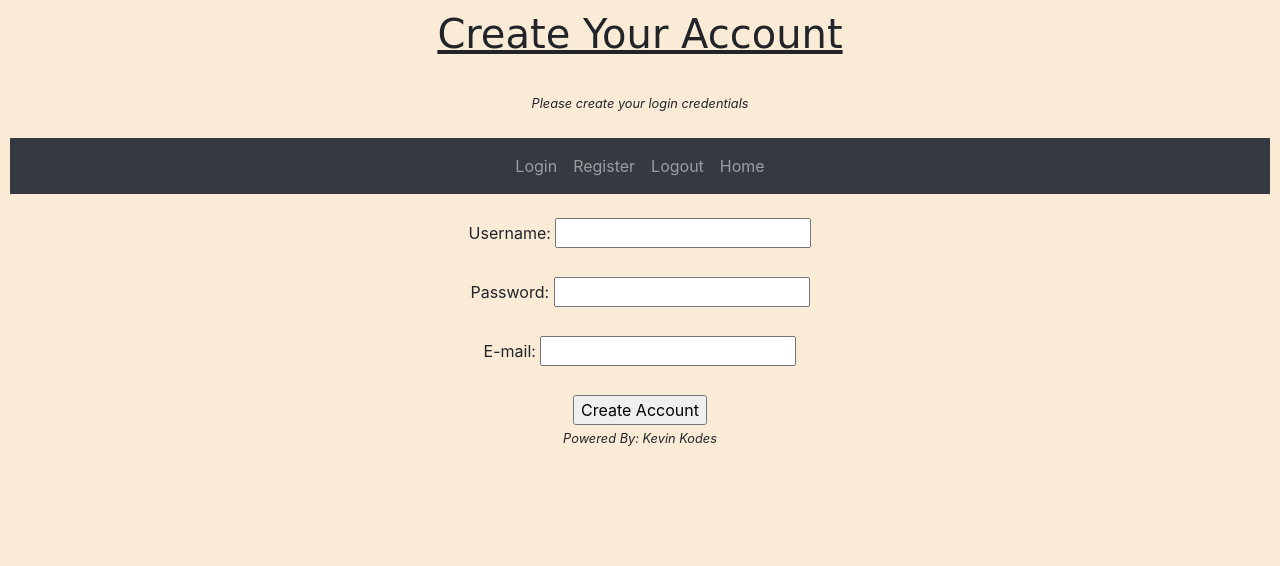
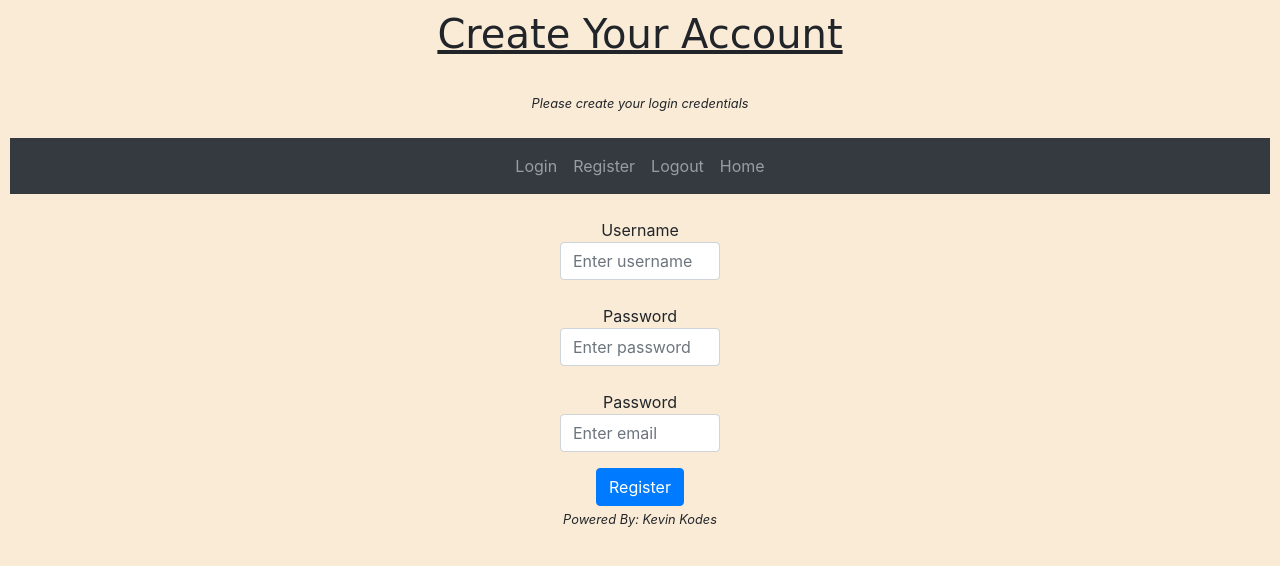
Before and after one commit to KevinOlo/Simple-CRUD-Web-App-, a Flask app: page /register/ in a window 1280 px wide. Shown: the top 566 px of the page. Run offline with Flask 3, Linux system fonts and the light colour scheme; some libraries are stand-ins or nearby versions.

Commit message:
Update register.html

```diff
--- a/Templates/register.html
+++ b/Templates/register.html
@@ -22,19 +22,42 @@
 
 
    <form style="text-align: center;" action="/register/" method="POST">
-       <label for="username">Username: </label>
-       <input type="text" name="username" id="username" required>
-       <br>
-       <br>
-       <label for="password">Password: </label>
-       <input type="password" name="password" id="password" required>
-       <br>
-       <br>
-       <label for="text">E-mail: </label>
-       <input type="text" name="email" id="email" required>
-       <br>
-       <br>
-       <input type="submit" value="Create Account">
+
+       <div class="container">
+         <div class="row justify-content-center" >
+            <div class="col-2 ">
+               <label for="username" class="mb-0">Username</label>
+               <input
+                  type="text"
+                  class="form-control"
+                  id="username"
+                  name="username"
+                  placeholder="Enter username"
+               />
+               <br>
+               <label for="password" class="mb-0">Password</label>
+               <input
+                  type="password"
+                  class="form-control"
+                  id="password"
+                  name="password"
+                  placeholder="Enter password"
+               />
+               <br>
+               <label for="email" class="mb-0">Password</label>
+               <input
+                  type="email"
+                  class="form-control"
+                  id="email"
+                  name="email"
+                  placeholder="Enter email"
+               />
+            </div>
+         </div>
+      </div>
+
+      <button type="submit" class="btn btn-primary mt-3">Register</button>
+
    </form>
 
 {% endblock %}
```
